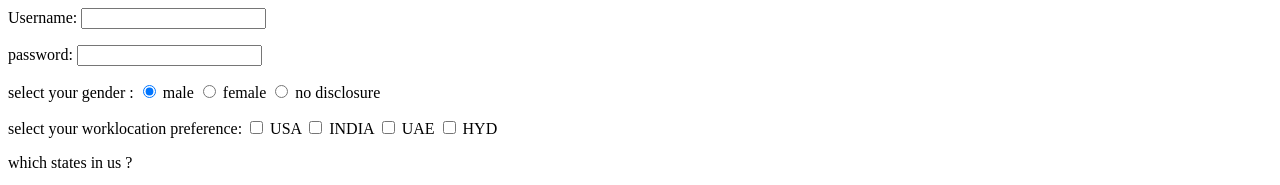
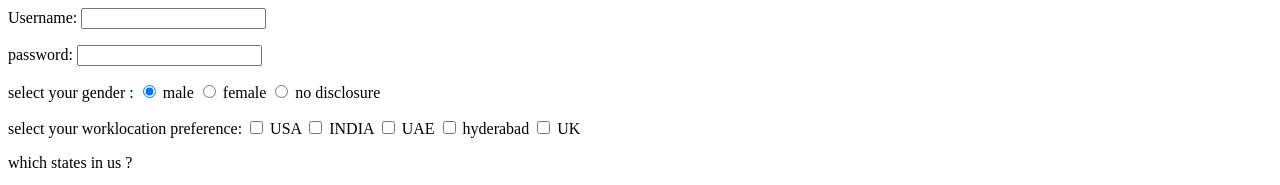
Before and after one commit to Gankidivasu/html, a plain HTML site: page forms.html in a window 1280 px wide. Shown: the top 185 px of the page. Drawn offline with Linux system fonts and the light colour scheme.

Commit message:
commit after resolving conflict

```diff
--- a/forms.html
+++ b/forms.html
@@ -21,7 +21,9 @@ select your worklocation preference:
 <input type = "checkbox" name = "locationpreference" value = "USA" /> USA
 <input type = "checkbox" name = "locationpreference" value = "INDIA" /> INDIA
 <input type = "checkbox" name = "locationpreference" value = "UAE" /> UAE
-<input type = "checkbox" name = "locationpreference" value = "Hyderabad" /> HYD
+<input type = "checkbox" name = "locationpreference" value = "Hyderabad" /> hyderabad
+<input type = "checkbox" name = "locationpreference" value = "United kingdom" /> UK
+
  </p>
 
  <p>which states in us ? </p>
```
